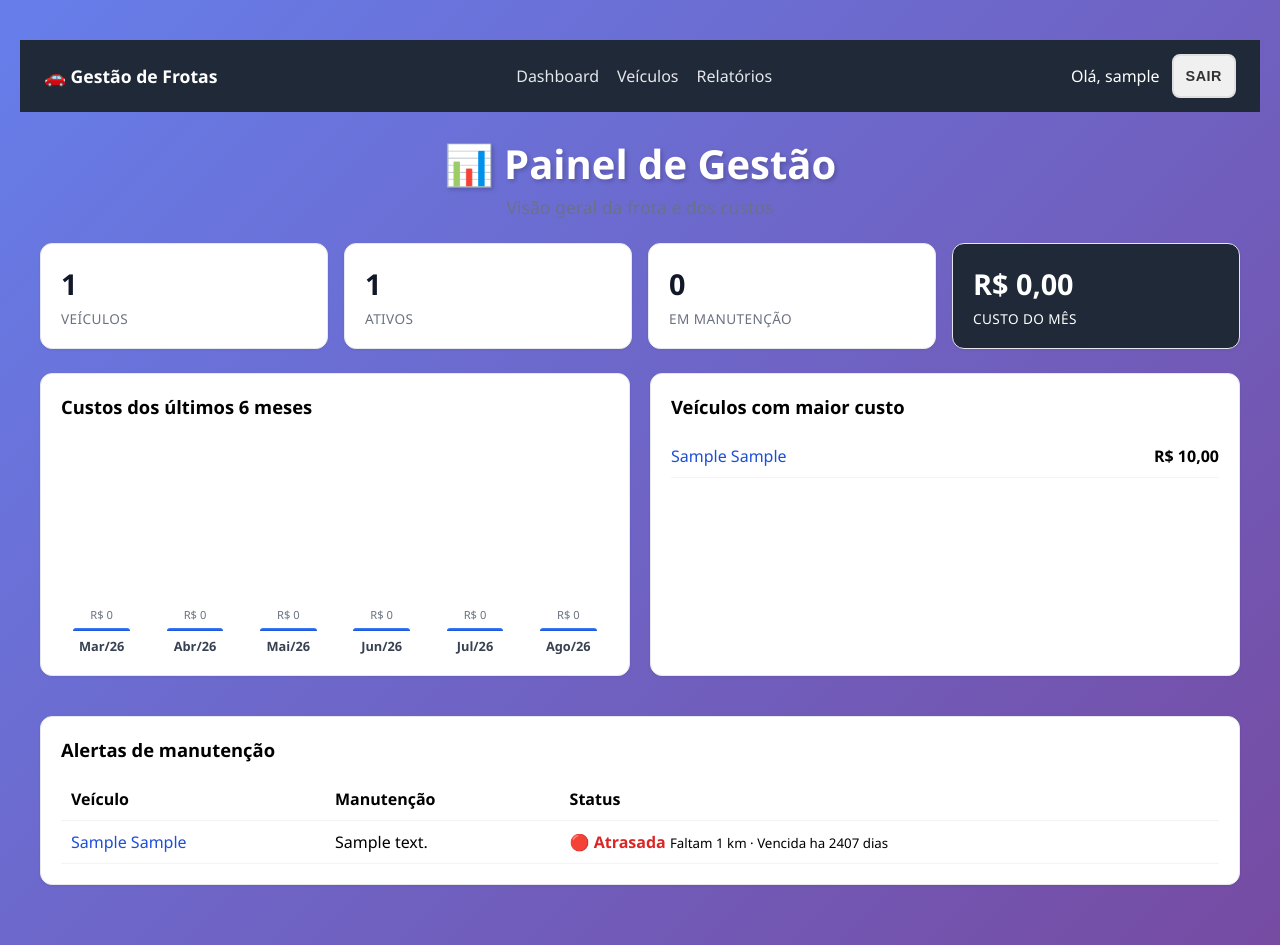
After one commit to willCastilho/Frotas, a Django app: page /dashboard/ in a window 1280 px wide. The commit adds this page. Run offline with Django 5.2, Linux system fonts and the light colour scheme; a user stored in the database is signed in; tables that the repository leaves empty hold one stand-in row (values such as "Sample post").

Commit message:
Fase 4: camada gerencial (dashboard, relatorios, exportacao)
- Dashboard (/dashboard/) com KPIs, grafico de custos de 6 meses (CSS puro),
  ranking de veiculos por custo e alertas de manutencao da frota
- Relatorios (/relatorios/) por categoria e por veiculo com filtro de periodo
- Exportacao de custos em CSV (BOM/; para Excel PT-BR) e Excel (openpyxl)
- Barra de navegacao com Dashboard / Veiculos / Relatorios
- Adiciona openpyxl ao requirements
- +4 testes (total 25)

Co-Authored-By: Claude Opus 4.8 <noreply@anthropic.com>

```diff
--- /dev/null
+++ b/carro/base/static/css/dashboard.css
@@ -0,0 +1,171 @@
+.header {
+    margin: 24px 0;
+}
+
+.header h1 {
+    margin: 0 0 4px;
+}
+
+.header p {
+    color: #6b7280;
+    margin: 0;
+}
+
+.kpi-grid {
+    display: grid;
+    grid-template-columns: repeat(auto-fit, minmax(160px, 1fr));
+    gap: 16px;
+    margin-bottom: 24px;
+}
+
+.kpi-card {
+    background: #fff;
+    border: 1px solid #e5e7eb;
+    border-radius: 12px;
+    padding: 20px;
+    display: flex;
+    flex-direction: column;
+    gap: 6px;
+    box-shadow: 0 1px 3px rgba(0, 0, 0, 0.06);
+}
+
+.kpi-valor {
+    font-size: 1.8rem;
+    font-weight: 700;
+    color: #111827;
+}
+
+.kpi-label {
+    color: #6b7280;
+    font-size: 0.85rem;
+    text-transform: uppercase;
+    letter-spacing: 0.03em;
+}
+
+.kpi-destaque {
+    background: #1f2937;
+}
+
+.kpi-destaque .kpi-valor,
+.kpi-destaque .kpi-label {
+    color: #fff;
+}
+
+.painel-grid {
+    display: grid;
+    grid-template-columns: repeat(auto-fit, minmax(320px, 1fr));
+    gap: 20px;
+    margin-bottom: 20px;
+}
+
+.painel-card {
+    background: #fff;
+    border: 1px solid #e5e7eb;
+    border-radius: 12px;
+    padding: 20px;
+    box-shadow: 0 1px 3px rgba(0, 0, 0, 0.06);
+    margin-bottom: 20px;
+}
+
+.painel-card h2 {
+    margin: 0 0 16px;
+    font-size: 1.15rem;
+}
+
+.grafico-barras {
+    display: flex;
+    align-items: flex-end;
+    gap: 12px;
+    height: 220px;
+    padding-top: 20px;
+}
+
+.barra-col {
+    flex: 1;
+    display: flex;
+    flex-direction: column;
+    align-items: center;
+    height: 100%;
+    justify-content: flex-end;
+    gap: 6px;
+}
+
+.barra {
+    width: 70%;
+    min-height: 3px;
+    background: linear-gradient(180deg, #3b82f6, #1d4ed8);
+    border-radius: 6px 6px 0 0;
+    transition: height 0.3s;
+}
+
+.barra-valor {
+    font-size: 0.7rem;
+    color: #6b7280;
+}
+
+.barra-label {
+    font-size: 0.8rem;
+    color: #374151;
+    font-weight: 600;
+}
+
+.ranking {
+    list-style: none;
+    padding: 0;
+    margin: 0;
+}
+
+.ranking li {
+    display: flex;
+    justify-content: space-between;
+    padding: 10px 0;
+    border-bottom: 1px solid #f3f4f6;
+}
+
+.ranking li a {
+    color: #1d4ed8;
+    text-decoration: none;
+}
+
+.ranking li span {
+    font-weight: 700;
+}
+
+.alertas-table {
+    width: 100%;
+    border-collapse: collapse;
+}
+
+.alertas-table th,
+.alertas-table td {
+    text-align: left;
+    padding: 10px;
+    border-bottom: 1px solid #f3f4f6;
+}
+
+.alertas-table a {
+    color: #1d4ed8;
+    text-decoration: none;
+}
+
+.variacao-green { color: #16a34a; font-weight: 700; }
+.variacao-yellow { color: #ca8a04; font-weight: 700; }
+.variacao-red { color: #dc2626; font-weight: 700; }
+.variacao-gray { color: #9ca3af; font-weight: 700; }
+
+.filtro-relatorio {
+    display: flex;
+    align-items: flex-end;
+    gap: 12px;
+    flex-wrap: wrap;
+}
+
+.filtro-relatorio .form-group {
+    display: flex;
+    flex-direction: column;
+    gap: 4px;
+}
+
+.vazio {
+    color: #6b7280;
+}
--- a/carro/base/static/css/style.css
+++ b/carro/base/static/css/style.css
@@ -464,6 +464,23 @@ body {
     gap: 12px;
 }
 
+.topbar-nav {
+    display: flex;
+    gap: 18px;
+    flex-wrap: wrap;
+}
+
+.topbar-nav a {
+    color: #e5e7eb;
+    text-decoration: none;
+    font-weight: 500;
+}
+
+.topbar-nav a:hover {
+    color: #fff;
+    text-decoration: underline;
+}
+
 .pagination {
     display: flex;
     align-items: center;
--- /dev/null
+++ b/carro/templates/dashboard.html
@@ -0,0 +1,85 @@
+{% extends "head.html" %}
+{% load static %}
+
+{% block content %}
+<link rel="stylesheet" href="{% static 'css/dashboard.css' %}">
+
+<div class="container">
+    <div class="header">
+        <h1>📊 Painel de Gestão</h1>
+        <p>Visão geral da frota e dos custos</p>
+    </div>
+
+    <div class="kpi-grid">
+        <div class="kpi-card">
+            <span class="kpi-valor">{{ total_veiculos }}</span>
+            <span class="kpi-label">Veículos</span>
+        </div>
+        <div class="kpi-card">
+            <span class="kpi-valor">{{ ativos }}</span>
+            <span class="kpi-label">Ativos</span>
+        </div>
+        <div class="kpi-card">
+            <span class="kpi-valor">{{ em_manutencao }}</span>
+            <span class="kpi-label">Em manutenção</span>
+        </div>
+        <div class="kpi-card kpi-destaque">
+            <span class="kpi-valor">R$ {{ custo_mes_total|floatformat:2 }}</span>
+            <span class="kpi-label">Custo do mês</span>
+        </div>
+    </div>
+
+    <div class="painel-grid">
+        <div class="painel-card">
+            <h2>Custos dos últimos 6 meses</h2>
+            <div class="grafico-barras">
+                {% for m in custos_meses %}
+                    <div class="barra-col">
+                        <div class="barra-valor">R$ {{ m.total|floatformat:0 }}</div>
+                        <div class="barra" style="height: {{ m.pct }}%;" title="R$ {{ m.total|floatformat:2 }}"></div>
+                        <div class="barra-label">{{ m.label }}</div>
+                    </div>
+                {% endfor %}
+            </div>
+        </div>
+
+        <div class="painel-card">
+            <h2>Veículos com maior custo</h2>
+            {% if ranking %}
+                <ul class="ranking">
+                    {% for v in ranking %}
+                        <li>
+                            <a href="{% url 'detalhes_veiculo' v.id %}">{{ v.marca }} {{ v.modelo }}</a>
+                            <span>R$ {{ v.total|floatformat:2 }}</span>
+                        </li>
+                    {% endfor %}
+                </ul>
+            {% else %}
+                <p class="vazio">Sem custos registrados.</p>
+            {% endif %}
+        </div>
+    </div>
+
+    <div class="painel-card">
+        <h2>Alertas de manutenção</h2>
+        {% if alertas %}
+            <table class="alertas-table">
+                <thead>
+                    <tr><th>Veículo</th><th>Manutenção</th><th>Status</th></tr>
+                </thead>
+                <tbody>
+                    {% for a in alertas %}
+                        <tr>
+                            <td><a href="{% url 'detalhes_veiculo' a.plano.veiculo.id %}">{{ a.plano.veiculo.marca }} {{ a.plano.veiculo.modelo }}</a></td>
+                            <td>{{ a.plano.descricao }}</td>
+                            <td><span class="variacao-{{ a.status.cor }}">{{ a.status.texto }}</span> <small>{{ a.status.detalhe }}</small></td>
+                        </tr>
+                    {% endfor %}
+                </tbody>
+            </table>
+        {% else %}
+            <p class="vazio">Nenhum alerta de manutenção. 🎉</p>
+        {% endif %}
+    </div>
+</div>
+{% endblock content %}
--- a/carro/templates/menu.html
+++ b/carro/templates/menu.html
@@ -1,6 +1,11 @@
 {% if user.is_authenticated %}
 <nav class="topbar">
-    <a href="{% url 'home' %}" class="topbar-brand">🚗 Gestão de Frotas</a>
+    <a href="{% url 'dashboard' %}" class="topbar-brand">🚗 Gestão de Frotas</a>
+    <div class="topbar-nav">
+        <a href="{% url 'dashboard' %}">Dashboard</a>
+        <a href="{% url 'home' %}">Veículos</a>
+        <a href="{% url 'relatorios' %}">Relatórios</a>
+    </div>
     <div class="topbar-user">
         <span>Olá, {{ user.get_username }}</span>
         <form method="post" action="{% url 'logout' %}" style="display: inline;">
--- a/carro/urls.py
+++ b/carro/urls.py
@@ -19,4 +19,9 @@ urlpatterns = [
     path('abastecimento/<int:pk>/excluir/', carro_views.excluir_abastecimento, name='excluir_abastecimento'),
     path('km/<int:pk>/excluir/', carro_views.excluir_registro_km, name='excluir_registro_km'),
     path('plano/<int:pk>/excluir/', carro_views.excluir_plano_manutencao, name='excluir_plano_manutencao'),
+
+    # Fase 4 - camada gerencial
+    path('dashboard/', carro_views.dashboard, name='dashboard'),
+    path('relatorios/', carro_views.relatorios, name='relatorios'),
+    path('relatorios/exportar/', carro_views.exportar_custos, name='exportar_custos'),
 ]
--- a/carro/views/__init__.py
+++ b/carro/views/__init__.py
@@ -18,6 +18,8 @@ from .frota import (
     excluir_registro_km,
     excluir_plano_manutencao,
 )
+from .dashboard import dashboard
+from .relatorios import relatorios, exportar_custos
 
 __all__ = [
     'home',
@@ -34,4 +36,7 @@ __all__ = [
     'excluir_abastecimento',
     'excluir_registro_km',
     'excluir_plano_manutencao',
+    'dashboard',
+    'relatorios',
+    'exportar_custos',
 ]
--- /dev/null
+++ b/carro/views/dashboard.py
@@ -0,0 +1,86 @@
+from datetime import timedelta
+
+from django.contrib.auth.decorators import login_required
+from django.db.models import Max, Sum
+from django.db.models.functions import TruncMonth
+from django.shortcuts import render
+from django.utils import timezone
+
+from carro.models import Custo, PlanoManutencao, Veiculo
+
+MESES_PT = ['Jan', 'Fev', 'Mar', 'Abr', 'Mai', 'Jun',
+            'Jul', 'Ago', 'Set', 'Out', 'Nov', 'Dez']
+
+
+def _km_por_veiculo():
+    kms = {}
+    veiculos = Veiculo.objects.annotate(
+        kmax_ab=Max('abastecimentos__quilometragem'),
+        kmax_reg=Max('registros_km__quilometragem'),
+    )
+    for v in veiculos:
+        leituras = [x for x in (v.kmax_ab, v.kmax_reg) if x is not None]
+        kms[v.id] = max(leituras) if leituras else None
+    return kms
+
+
+def _custos_ultimos_meses(qtd=6):
+    hoje = timezone.now().date()
+    inicio = (hoje.replace(day=1) - timedelta(days=30 * (qtd - 1))).replace(day=1)
+
+    por_mes = (
+        Custo.objects.filter(data__gte=inicio)
+        .annotate(mes=TruncMonth('data'))
+        .values('mes')
+        .annotate(total=Sum('valor'))
+    )
+    totais = {c['mes'].strftime('%Y-%m'): float(c['total'] or 0) for c in por_mes}
+
+    # Monta a serie completa dos ultimos `qtd` meses (inclusive os zerados)
+    serie = []
+    ano, mes = inicio.year, inicio.month
+    for _ in range(qtd):
+        chave = f'{ano:04d}-{mes:02d}'
+        serie.append({'label': f'{MESES_PT[mes - 1]}/{str(ano)[2:]}',
+                      'total': totais.get(chave, 0.0)})
+        mes += 1
+        if mes > 12:
+            mes = 1
+            ano += 1
+
+    maximo = max((s['total'] for s in serie), default=0) or 1
+    for s in serie:
+        s['pct'] = round(s['total'] / maximo * 100)
+    return serie
+
+
+@login_required
+def dashboard(request):
+    inicio_mes = timezone.now().replace(day=1, hour=0, minute=0, second=0, microsecond=0)
+    custo_mes_total = Custo.objects.filter(data__gte=inicio_mes).aggregate(
+        t=Sum('valor'))['t'] or 0
+
+    ranking = list(
+        Veiculo.objects.annotate(total=Sum('custos__valor'))
+        .filter(total__isnull=False)
+        .order_by('-total')[:5]
+    )
+
+    kms = _km_por_veiculo()
+    alertas = []
+    for plano in PlanoManutencao.objects.select_related('veiculo'):
+        st = plano.status(kms.get(plano.veiculo_id))
+        if st['cor'] in ('red', 'yellow'):
+            alertas.append({'plano': plano, 'status': st})
+    alertas.sort(key=lambda a: 0 if a['status']['cor'] == 'red' else 1)
+
+    context = {
+        'total_veiculos': Veiculo.objects.count(),
+        'ativos': Veiculo.objects.filter(status='ativo').count(),
+        'em_manutencao': Veiculo.objects.filter(status='manutencao').count(),
+        'custo_mes_total': custo_mes_total,
+        'custos_meses': _custos_ultimos_meses(6),
+        'ranking': ranking,
+        'alertas': alertas,
+    }
+    return render(request, 'dashboard.html', context)
--- a/requirements.txt
+++ b/requirements.txt
@@ -2,3 +2,4 @@ Django==5.2.8
 Pillow==12.0.0
 mysqlclient==2.2.7
 python-dotenv==1.0.1
+openpyxl==3.1.5
```
Also changed, not shown: ROADMAP.md (+11 -11 lines), carro/templates/relatorios.html (added, +73 -0 lines), carro/tests.py (+29 -0 lines), carro/views/relatorios.py (added, +95 -0 lines).
